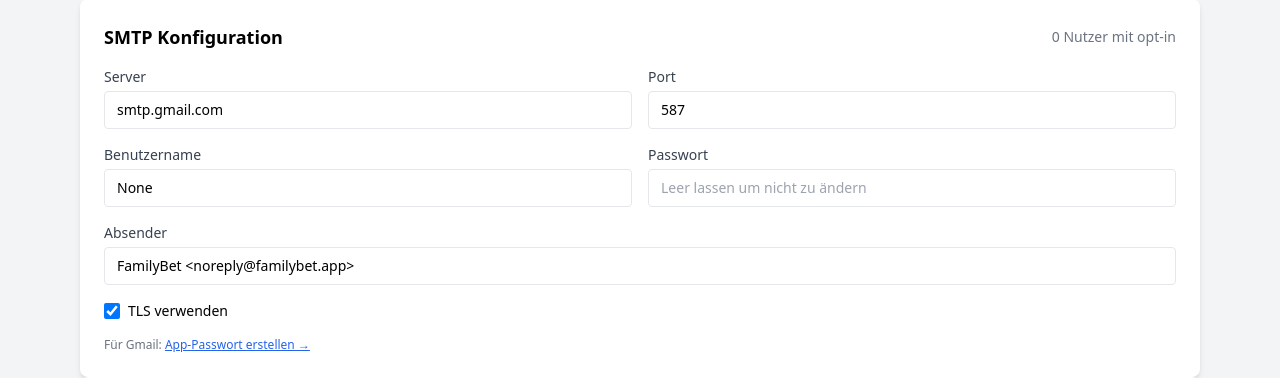
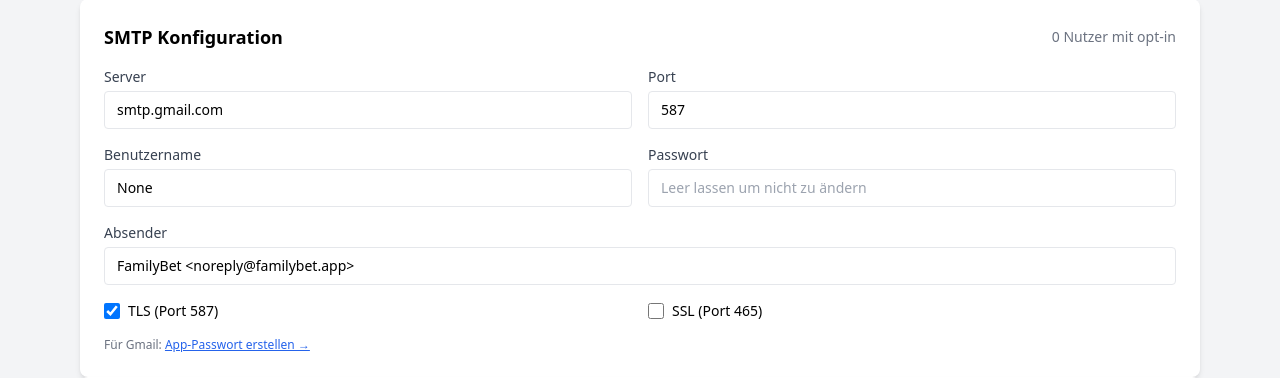
Before and after one commit to ccarpo/familybet, a Flask app: page /admin/email in a window 1280 px wide. Shown: the part 137-515 px from the top of the page. Run offline with Flask 3, Linux system fonts and the light colour scheme; the visitor is signed in with stand-in values (Sample User, id 1); data comes from the database, SQL or seed files in the repository; data that the repository does not hold is empty; some libraries are stand-ins or nearby versions.

Commit message:
fix mail

```diff
--- a/app/models.py
+++ b/app/models.py
@@ -449,6 +449,7 @@ class EmailSettings(db.Model):
     mail_server = db.Column(db.String(200), nullable=True)
     mail_port = db.Column(db.Integer, nullable=True)
     mail_use_tls = db.Column(db.Boolean, default=True)
+    mail_use_ssl = db.Column(db.Boolean, default=False)
     mail_username = db.Column(db.String(200), nullable=True)
     mail_password = db.Column(db.String(200), nullable=True)
     mail_sender = db.Column(db.String(200), nullable=True)
--- a/app/routes/admin.py
+++ b/app/routes/admin.py
@@ -610,6 +610,7 @@ def email_settings():
             port_str = request.form.get('mail_port', '').strip()
             settings.mail_port = int(port_str) if port_str.isdigit() else None
             settings.mail_use_tls = 'mail_use_tls' in request.form
+            settings.mail_use_ssl = 'mail_use_ssl' in request.form
             settings.mail_username = request.form.get('mail_username', '').strip() or None
             pwd = request.form.get('mail_password', '').strip()
             if pwd:
@@ -638,6 +639,7 @@ def email_settings():
         'username': settings.mail_username or current_app.config.get('MAIL_USERNAME', ''),
         'sender': settings.mail_sender or current_app.config.get('MAIL_DEFAULT_SENDER', ''),
         'use_tls': settings.mail_use_tls,
+        'use_ssl': settings.mail_use_ssl,
     }
 
     users_with_email = User.query.filter(
--- a/app/services/email_service.py
+++ b/app/services/email_service.py
@@ -39,6 +39,8 @@ def _apply_smtp_from_db():
         current_app.config['MAIL_DEFAULT_SENDER'] = s.mail_sender
     current_app.extensions['mail'].use_tls = s.mail_use_tls
     current_app.config['MAIL_USE_TLS'] = s.mail_use_tls
+    current_app.extensions['mail'].use_ssl = s.mail_use_ssl
+    current_app.config['MAIL_USE_SSL'] = s.mail_use_ssl
 
 
 def send_email(to, subject, html_body, text_body=None, force=False):
--- a/app/templates/admin/email_settings.html
+++ b/app/templates/admin/email_settings.html
@@ -55,7 +55,13 @@
                 <input type="checkbox" name="mail_use_tls" id="mail_use_tls"
                        {% if mail_config.use_tls %}checked{% endif %}
                        class="w-4 h-4 text-blue-600 rounded">
-                <label for="mail_use_tls" class="text-sm font-medium">TLS verwenden</label>
+                <label for="mail_use_tls" class="text-sm font-medium">TLS (Port 587)</label>
+            </div>
+            <div class="flex items-center gap-2">
+                <input type="checkbox" name="mail_use_ssl" id="mail_use_ssl"
+                       {% if mail_config.use_ssl %}checked{% endif %}
+                       class="w-4 h-4 text-blue-600 rounded">
+                <label for="mail_use_ssl" class="text-sm font-medium">SSL (Port 465)</label>
             </div>
         </div>
         <p class="text-xs text-gray-500">
```
Also changed, not shown: migrations/012_add_email_settings.py, migrations/013_add_smtp_to_email_settings.py.
